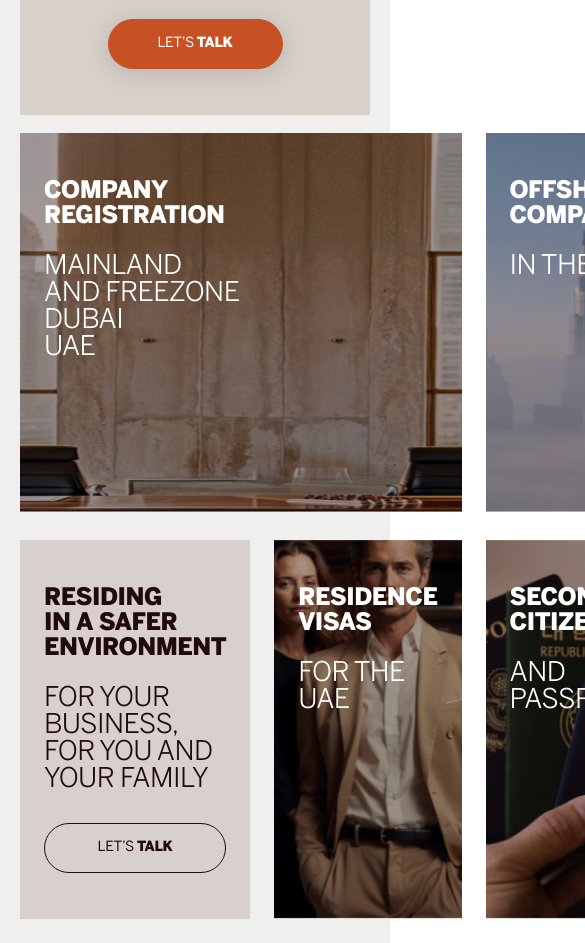
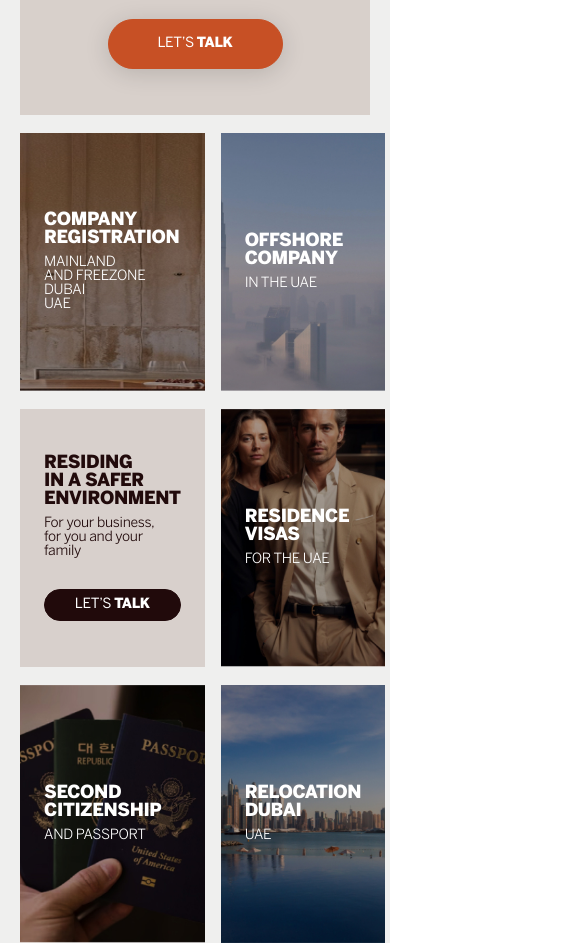
Before and after one commit to BRITVA-hp/milton, a website: page index.html in a window 390 px wide. Shown: the part 4700-5643 px from the top of the page, 585 px wide, since content can reach past the window. Drawn offline with Linux system fonts and the light colour scheme; files whose address does not match are found by name.

Commit message:
services

```diff
--- a/index.html
+++ b/index.html
@@ -276,7 +276,7 @@
 
         <div class="services__card services__card--7 services__card--button">
           <div class="services__card__box">
-            <p class="services__card__title services__card__title--m-12">residing <br> in a safer environment</p>
+            <p class="services__card__title services__card__title--m-12">residing <br> in a safer <br> environment</p>
             <p class="services__card__subtitle">For your business, <br> for you and your family</p>
           </div>
           <button class="button button--transparent services__card__button">LET’S <span>TALK</span></button>
--- a/sass/media/_1440.sass
+++ b/sass/media/_1440.sass
@@ -17,6 +17,8 @@
       display: grid
       grid-template: auto auto / 1fr 1fr
       gap: 18px 16px
+    &__grid
+      grid-template: repeat(5, 1fr) / 1fr 1fr
     &__card
       &--1
         grid-area: 1/2/2/3
@@ -25,6 +27,8 @@
         grid-area: 1/1/2/2
         .services__card__button
           max-width: none
+      &--5, &--6
+        grid-area: auto
 
   .frankly
     &__button
--- a/sass/media/_2560.sass
+++ b/sass/media/_2560.sass
@@ -25,7 +25,11 @@
             transform: translateX(15px)
       &--4
         padding: 0 0 40px 0
+      &--img
+        padding: 150px 40px
 
+      &__subtitle
+        font-size: 18px
       &__li
         font-size: 18px
         gap: 8px
@@ -50,6 +54,8 @@
       &__title
         font-size: 24px
         margin-bottom: 24px
+        &--m-12
+          margin-bottom: 8px
       &__text
         font-size: 18px
         margin-bottom: 40px
@@ -60,6 +66,8 @@
     &__row
       gap: 16px
       margin-bottom: 18px
+    &__grid
+      gap: 18px 16px
 
   .simple
     padding: 160px 80px 100px
--- a/sass/media/_991.sass
+++ b/sass/media/_991.sass
@@ -4,6 +4,10 @@
       font-size: 44px
   .button
     font-size: 14px
+    &--transparent
+      padding: 8px 0
+      color: #fff
+      background: #210a0b
   .container
     max-width: 700px
   //settings
@@ -11,6 +15,15 @@
   .services
     &__title
       margin-bottom: 24px
+    &__card
+      &--img
+        padding: 46px 24px
+
+      &__title
+        &--m-12
+          font-size: 18px
+      &__subtitle
+        font-size: 14px
 
   .main
     &__container
--- a/sass/media/_media.sass
+++ b/sass/media/_media.sass
@@ -24,6 +24,7 @@
 
 @media screen and (max-width: 767px)
   .services
+    overflow: hidden
     &__row
       grid-template: auto auto auto / 1fr 1fr
     &__card
--- a/sass/templates/_services.sass
+++ b/sass/templates/_services.sass
@@ -61,13 +61,14 @@
     &--img
       color: #fff
       padding: 180px 60px
+      display: flex
+      align-items: center
       .services__card__box
         margin: 0
 
     &__subtitle
       font-size: 27px
       letter-spacing: -0.02em
-      text-transform: uppercase
       &--upper
         text-transform: uppercase
     &__info
```
Also changed, not shown: css/style.css.
